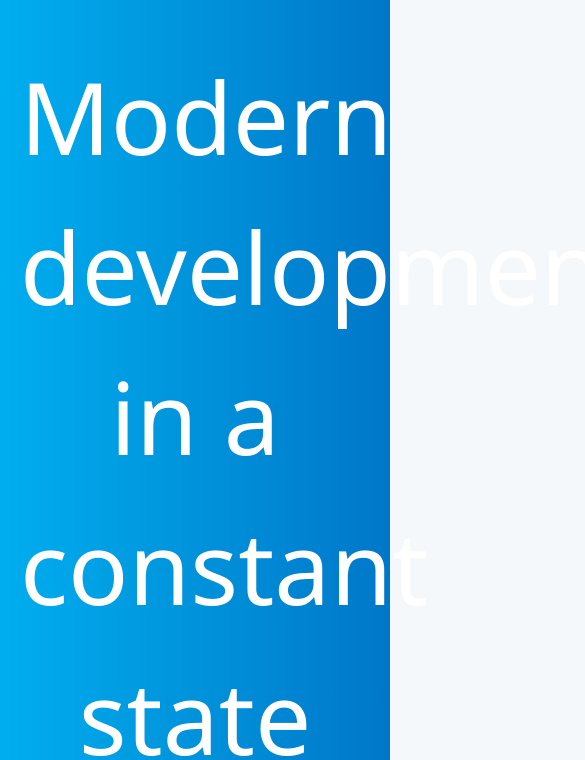
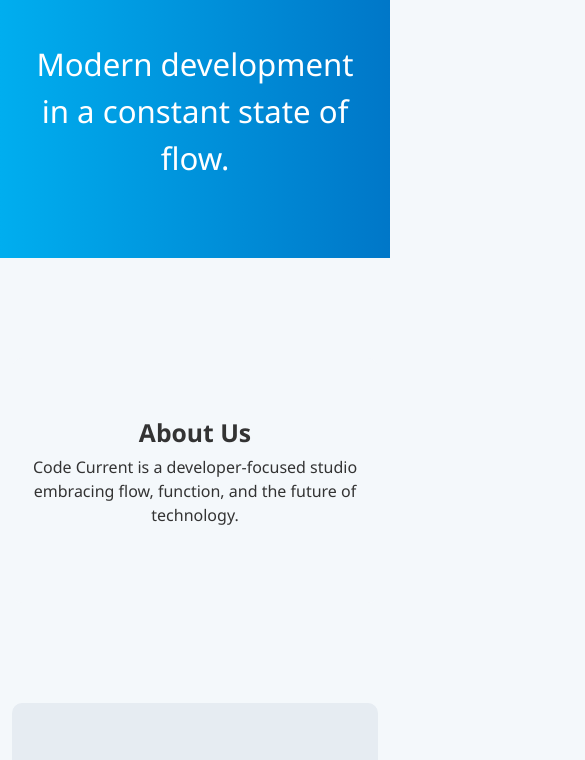
Before and after one commit to johalloran01/CodeCurrentSite, a plain HTML site: page index.html in a window 390 px wide. Shown: the part 69-829 px from the top of the page, 585 px wide, since content can reach past the window. Drawn offline with nearby package versions, Linux system fonts and the light colour scheme.

Commit message:
Updated Text on mobile

```diff
--- a/style.css
+++ b/style.css
@@ -35,7 +35,7 @@ body.dark-mode .bg-dark {
 }
 
 .lead {
-    font-size: 100px;
+    font-size: 195%;
 }
 
 /* Theme Toggle Icon */
```
